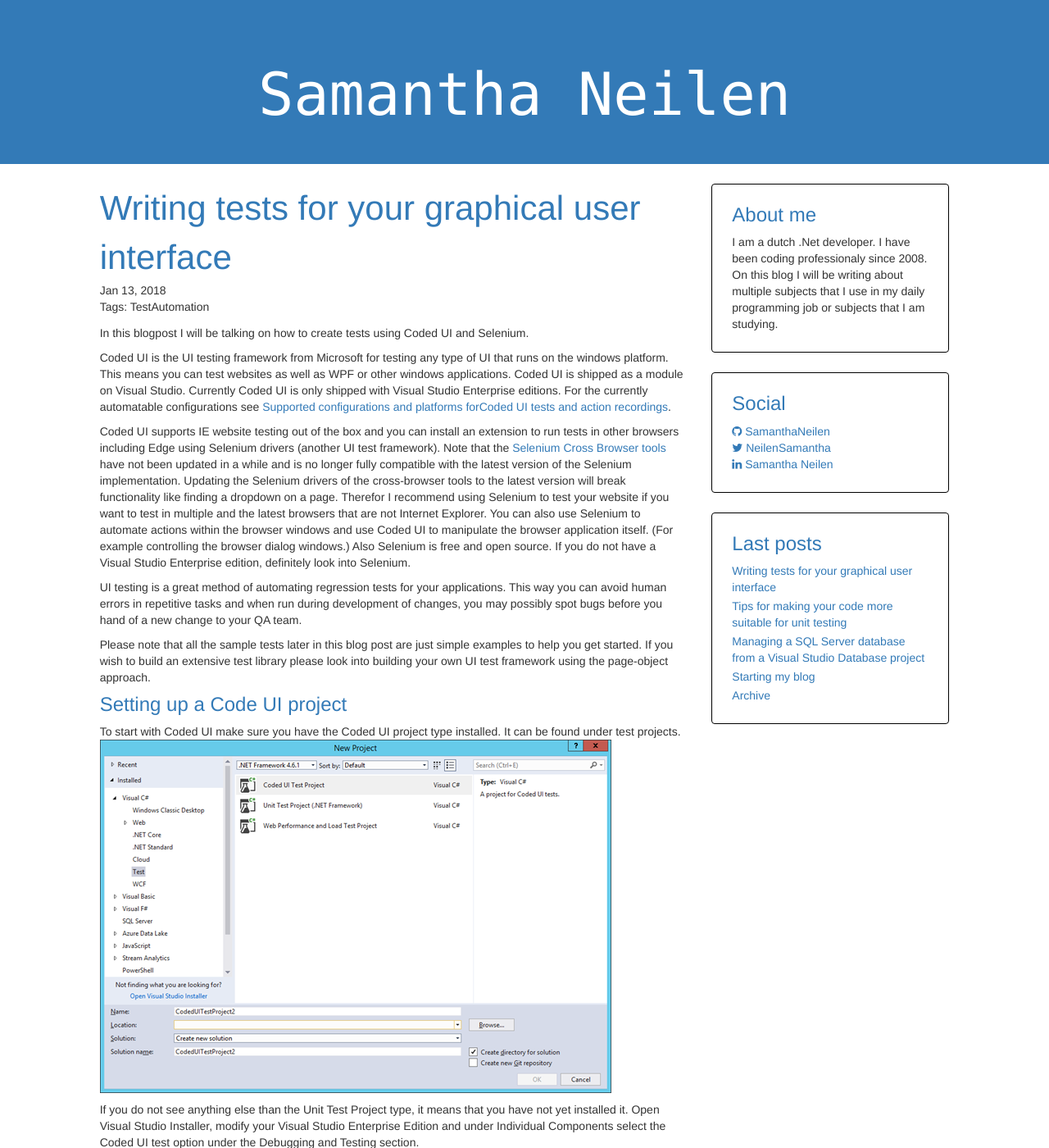
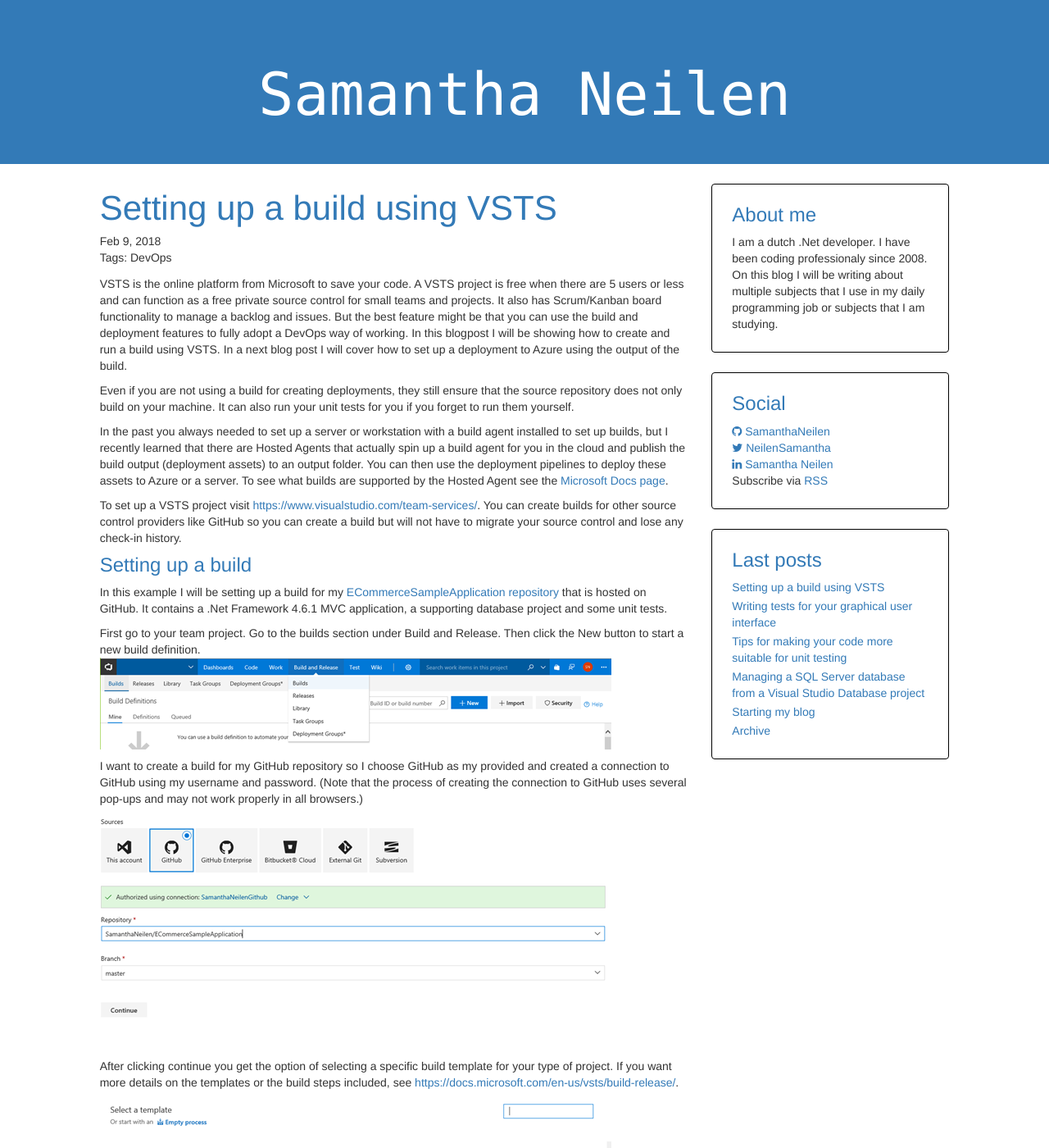
Before and after one commit to SamanthaNeilen/JekyllBlog, a Jekyll site: the page built from BlogJekyll/index.md, in a window 1280 px wide and 1400 px high. Shown: the whole window at 82% size. Built offline with Jekyll 4.4.1, drawn with Linux system fonts in a browser that asks for light colours; nearby versions of some CDN libraries; some of the changed text lies outside the part shown.

Commit message:
Added post "setting up a build using VSTS"

```diff
--- a/BlogJekyll/_includes/sidebar.html
+++ b/BlogJekyll/_includes/sidebar.html
@@ -8,13 +8,14 @@
     <h3>Social</h3>
     <a href="https://github.com/{{ site.github_username }}"><i class="fa fa-github" aria-hidden="true"></i><span>&nbsp;{{ site.github_username }}</span></a> <br />
     <a href="https://twitter.com/{{ site.twitter_username }}"><i class="fa fa-twitter" aria-hidden="true"></i><span>&nbsp;{{ site.twitter_username }}</span></a> <br />
-    <a href="https://www.linkedin.com/in/samantha-neilen-16153713"><i class="fa fa-linkedin" aria-hidden="true"></i><span>&nbsp;{{site.title}}</span></a>
+    <a href="https://www.linkedin.com/in/samantha-neilen-16153713"><i class="fa fa-linkedin" aria-hidden="true"></i><span>&nbsp;{{site.title}}</span></a><br />
+    Subscribe via <a href="{{ "/feed.xml" | relative_url }}">RSS</a>
 </section>
 <section class="sidebar-section">
     <h3>Last posts </h3>
     {% for post in site.posts limit:5 %}
-        <a href="{{ post.url | relative_url }}">{{ post.title | escape }}</a> <br/>
-        <div class="last-posts-spacer"></div>
+    <a href="{{ post.url | relative_url }}">{{ post.title | escape }}</a> <br />
+    <div class="last-posts-spacer"></div>
     {% endfor %}
     <a href="{{ "/archive" | relative_url }}">Archive</a>
 </section>
--- /dev/null
+++ b/BlogJekyll/_posts/2018-02-10-setting-up-a-build-using-vsts.markdown
@@ -0,0 +1,90 @@
+---
+layout: post
+title:  "Setting up a build using VSTS"
+date:   2018-02-10 00:00:00 +0100
+tags: DevOps
+---
+<p>
+VSTS is the online platform from Microsoft to save your code. A VSTS project is free when there are 5 users or less and can function as a free private source control for small teams and projects. It also has Scrum/Kanban board functionality to manage a backlog and issues. But the best feature might be that you can use the  build and deployment features to fully adopt a DevOps way of working.  In this blogpost I will be showing how to create and run a build using VSTS. In a next blog post I will cover how to set up a deployment to Azure using the output of the build.
+</p>
+<p>
+Even if you are not using a build for creating deployments, they still ensure that the source repository does not only build on your machine. It can also run your unit tests for you if you forget to run them yourself.
+</p>
+<p>
+In the past you always needed to set up a server or workstation with a build agent installed to set up builds, but I recently learned that there are Hosted Agents that actually spin up a build agent for you in the cloud and publish the build output (deployment assets) to an output folder. You can then use the deployment pipelines to deploy these assets to Azure or a server. To see what builds are supported by the Hosted Agent see the <a href="https://docs.microsoft.com/en-us/vsts/build-release/concepts/agents/hosted" target="_blank">Microsoft Docs page</a>.
+<p>
+To set up a VSTS project visit <a href="https://www.visualstudio.com/team-services" target="_blank">https://www.visualstudio.com/team-services/</a>. You can create builds for other source control providers like GitHub so you can create a build but will not have to migrate your source control and lose any check-in history.
+</p>
+<p>
+<h3>Setting up a build</h3>
+<p>
+In this example I will be setting up a build for my <a href="https://github.com/SamanthaNeilen/ECommerceSampleApplication" target="blank">ECommerceSampleApplication repository</a> that is hosted on GitHub. It contains a .Net Framework 4.6.1 MVC application, a supporting database project and some unit tests.
+</p>
+<p>
+First go to your team project. Go to the builds section under Build and Release. Then click the New button to start a new build definition.
+<br/><img src="{{"/assets/images/20180210/CreateNewBuildDefinition.png" | relative_url }}" alt="Create New Build Definition"/>
+</p>
+<p>
+I want to create a build for my GitHub repository so I choose GitHub as my provided and created a connection to GitHub using my username and password. (Note that the process of creating the connection to GitHub uses several pop-ups and may not work properly in all browsers.)
+<br/><img src="{{"/assets/images/20180210/ConnectToSource.png" | relative_url }}" alt="Connect To Source Control Provider"/>
+</p>
+<p>
+After clicking continue you get the option of selecting a specific build template for your type of project. If you want more details on the templates or the build steps included, see <a href="https://docs.microsoft.com/en-us/vsts/build-release/" target="_blank">https://docs.microsoft.com/en-us/vsts/build-release/</a>.
+<br/><img src="{{"/assets/images/20180210/SelectBuildTemplate.png" | relative_url }}" alt="Select A Build Template"/>
+</p>
+<p>
+I chose the ASP.Net project template. It gets my sources, restores my NuGet packages, builds the solution, runs the unittests, sets up publishing of the pdb files for remote debugging and publishes the build artifacts (project output) to the VSTS deployment/download location.
+<br/><img src="{{"/assets/images/20180210/BuildSolutionStepDefaults.png" | relative_url }}" alt="Build Solution Step Defaults"/>
+</p>
+<p>
+I can actually just use most of the defaults for my project. I don’t need the publish symbol paths task so I deleted it. In the Build Solution Task, note the input field for Platform and Configuration. These variables will be populated with values from the Variables tab. In this task also notice the MSBuild arguments. This configuration will output the deployment package for my web package to the artifact staging directory. Seeing as my MVC project is not only the project I wanted to build and deploy, I removed everything in the MSBuild Arguments except the /p DeployOnBuild=true argument.
+<br/><img src="{{"/assets/images/20180210/BuildSolutionStepAfterChanges.png" | relative_url }}" alt="Build Solution Step After Changes"/>
+</p>
+<p>
+Next I added 2 custom steps to copy the deployment files from the website and database projects. The Copy tasks are shown in the images below.  (All advanced and control options settings were not changed from the defaults)
+<br/><img src="{{"/assets/images/20180210/CopyWebFilesTask.png" | relative_url }}" alt="Copy Web Files Task"/>
+<br/><img src="{{"/assets/images/20180210/CopyDatabaseFilesTask.png" | relative_url }}" alt="Copy Database Files Task"/>
+</p>
+<p>
+If you have tests in your solution that run as integration tests and cannot and connect to resources like the database or a webservice from the test run process, you could choose exclude them in the Test Assemblies task via the Test filter criteria box.
+<br/><img src="{{"/assets/images/20180210/TestFilterAttribute.png" | relative_url }}" alt="Test Filter Attribute Field"/>
+</p>
+<p>
+Most input fields in the tasks have an information icon to figure out how the fields are used. Also again look at <a href="https://docs.microsoft.com/en-us/vsts/build-release/" target="_blank">https://docs.microsoft.com/en-us/vsts/build-release/</a> for more guidance on specific needs.
+</p>
+<p>
+Also check out the settings under the other tabs of the build.
+<br/><img src="{{"/assets/images/20180210/BuildTemplateTabsMenu.png" | relative_url }}" alt="Build Template Tabs Menu"/>
+</p>
+<p>
+- Triggers allow you to configure whether or not to use gated checkins or trigger the build on a checkin or to schedule the build as a nightly or other scheduled build. <br/>
+- The Options tab allows you to configure the name and versioning of the build output. <br/>
+- Retention specifies how long the assets will be maintained. <br/>
+- History will contain references to builds for this template if you have already triggered the build template before.
+</p>
+<p>
+Now that you have a build template you can save or save and queue. The save and queue option will immediately start the dialog to start a build using the template.
+<br/><img src="{{"/assets/images/20180210/SaveAndQueueDialog.png" | relative_url }}" alt="Save And Queue Dialog"/>
+</p>
+<p>
+Here you can see the Agent Queue and you can select the hosted queues provided by VSTS or any private build agents that you have configured. Also note the variables, you can change their values here. If you have set up an additional variable in the Variables tab of the build template and you want to set the value at every build, then be sure to check the "Settable on queue time" option
+</p>
+<p>
+After the build has been queued you can see the status under the build tab. Click on the version number link to see the progress and details for a build.
+<br/><img src="{{"/assets/images/20180210/BuildsOverview.png" | relative_url }}" alt="Builds Overview"/>
+</p>
+<p>
+If you are running private agents or multiple builds you might sometimes see the Status as waiting for available agent. If this happens you can check out the agents workload under the Gear icon under the Agent Queue option. You need certain account permissions on the project to access this information and it may not be visible if you do not have permission.
+<br/><img src="{{"/assets/images/20180210/AgentQueueOverview.png" | relative_url }}" alt="Agent Queue Overview"/>
+</p>
+<p>
+After a build completes you get an email with the results and you can view the results in the build details after it finishes.
+<br/><img src="{{"/assets/images/20180210/BuildSummary.png" | relative_url }}" alt="Build Summary"/>
+</p>
+<p>
+The resulting output of the build (or rather the artifacts) can be found under the artifacts tab.
+<br/><img src="{{"/assets/images/20180210/ArtifactOverview.png" | relative_url }}" alt="Artifact Overview"/>
+</p>
+<p>
+You could download the artifacts and manually release or publish them or discover the output files of the build in this tab.
+</p>
```
Also changed, not shown: BlogJekyll/assets/images/20180210/AgentQueueOverview.png (added), BlogJekyll/assets/images/20180210/ArtifactOverview.png (added), BlogJekyll/assets/images/20180210/BuildSolutionStepAfterChanges.png (added), BlogJekyll/assets/images/20180210/BuildSolutionStepDefaults.png (added), BlogJekyll/assets/images/20180210/BuildSummary.png (added), BlogJekyll/assets/images/20180210/BuildTemplateTabsMenu.png (added), BlogJekyll/assets/images/20180210/BuildsOverview.png (added), BlogJekyll/assets/images/20180210/ConnectToSource.png (added), BlogJekyll/assets/images/20180210/CopyDatabaseFilesTask.png (added), BlogJekyll/assets/images/20180210/CopyWebFilesTask.png (added), BlogJekyll/assets/images/20180210/CreateNewBuildDefinition.png (added), BlogJekyll/assets/images/20180210/SaveAndQueueDialog.png (added), BlogJekyll/assets/images/20180210/SelectBuildTemplate.png (added), BlogJekyll/assets/images/20180210/TestFilterAttribute.png (added), 1 other file.
